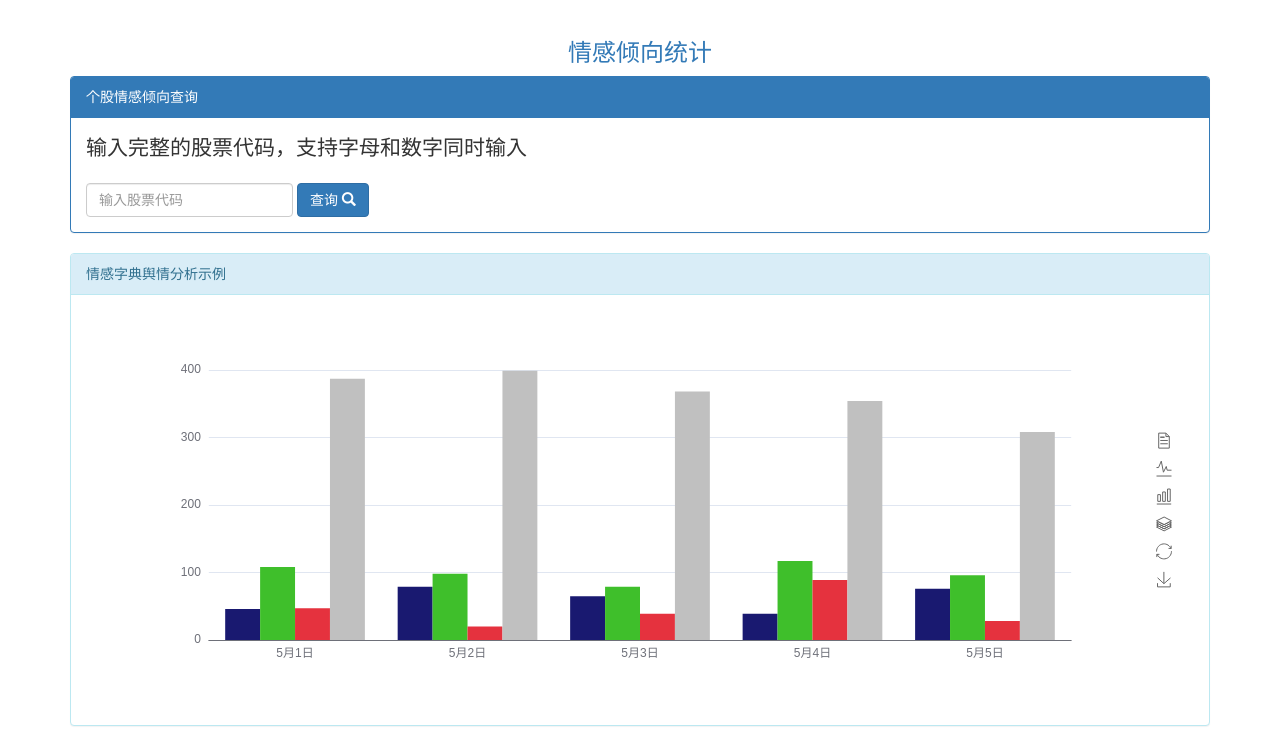
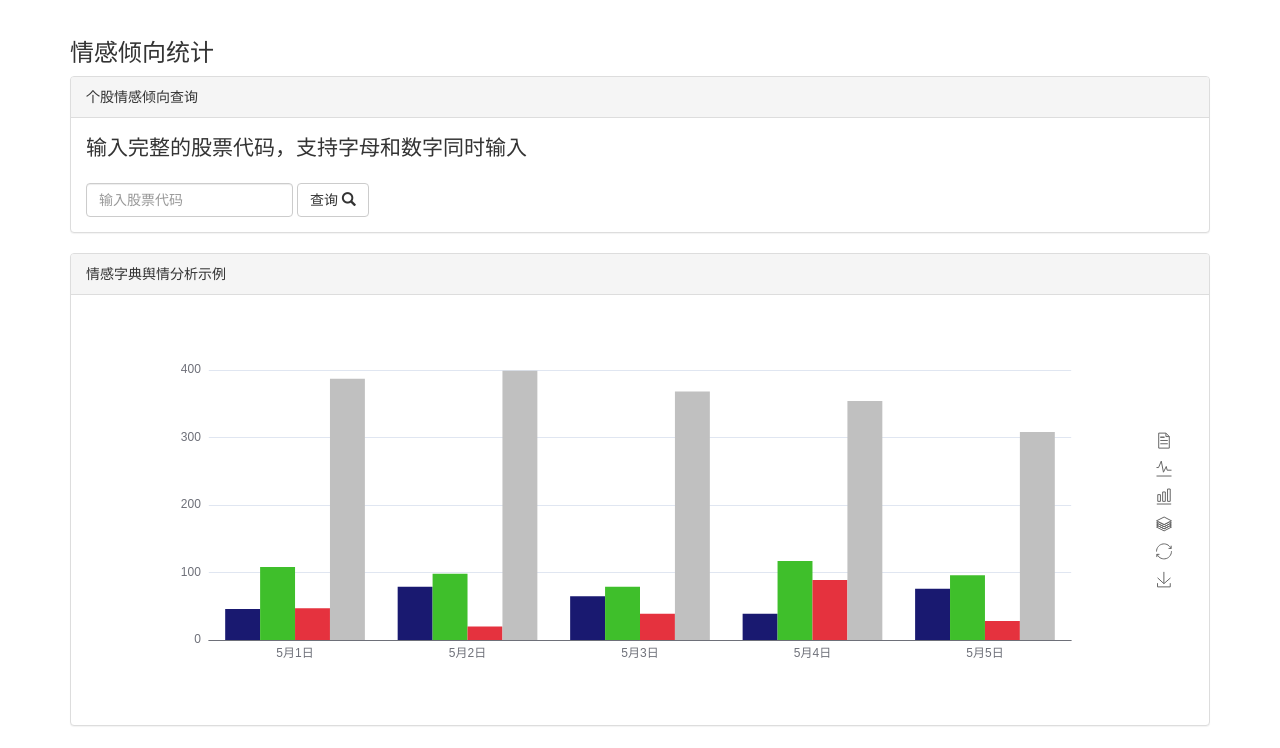
Before and after one commit to LinLidi/StockSensation, a Django app: page /dicopinion/ in a window 1280 px wide. Shown: the part 52-800 px from the top of the page. Run offline with Django 3.2, Linux system fonts and the light colour scheme; parts of the project's set-up code (start-up, migrations or seed data) failed here and were passed over; some libraries are stand-ins or nearby versions.

Commit message:
change Web UI

```diff
--- a/StockVisualData/templates/dicopinion.html
+++ b/StockVisualData/templates/dicopinion.html
@@ -39,11 +39,11 @@
     </div>
 
     <div class="container">
-      <h3 class="text-primary text-center">情感倾向统计</h3>
+      <h3 class="text-default">情感倾向统计</h3>
     </div>
 
       <div class="container">
-        <div class="panel panel-primary">
+        <div class="panel panel-default">
           <div class="panel-heading">个股情感倾向查询</div>
             <div class="panel-body">
               <p class="lead">输入完整的股票代码，支持字母和数字同时输入</p>
@@ -52,14 +52,14 @@
                     <label class="sr-only" for="Inputstock"></label>
                     <input type="text" class="form-control" name="dicStockNum" id="gettext3" placeholder="输入股票代码"/>
                   </div>
-                  <button type="submit" class="btn btn-primary">查询 <span class="glyphicon glyphicon-search" aria-hidden="true"></span></button>
+                  <button type="submit" class="btn btn-default">查询 <span class="glyphicon glyphicon-search" aria-hidden="true"></span></button>
               </form>
           </div>
         </div>
       </div>
 
       <div class="container">
-      <div class="panel panel-info">
+      <div class="panel panel-default">
         <div class="panel-heading">情感字典舆情分析示例</div>
         <div class="panel-body">
                      <div class="col-md-12 col-xs-12">
--- a/StockVisualData/templates/home.html
+++ b/StockVisualData/templates/home.html
@@ -40,7 +40,7 @@
 
 
     <div class="container">
-      <div class="panel panel-primary ">
+      <div class="panel panel-default ">
         <div class="panel-heading ">个股历史交易行情查询</div>
           <div class="panel-body">
             <p class="lead">输入完整的股票代码，支持字母和数字同时输入</p>
@@ -56,7 +56,7 @@
     </div>
 
     <div class="container">
-    <div class="panel panel-info">
+    <div class="panel panel-default">
       <div class="panel-heading">K线图示例</div>
       <div class="panel-body">
                    <div class="col-md-12 col-xs-12">
```
